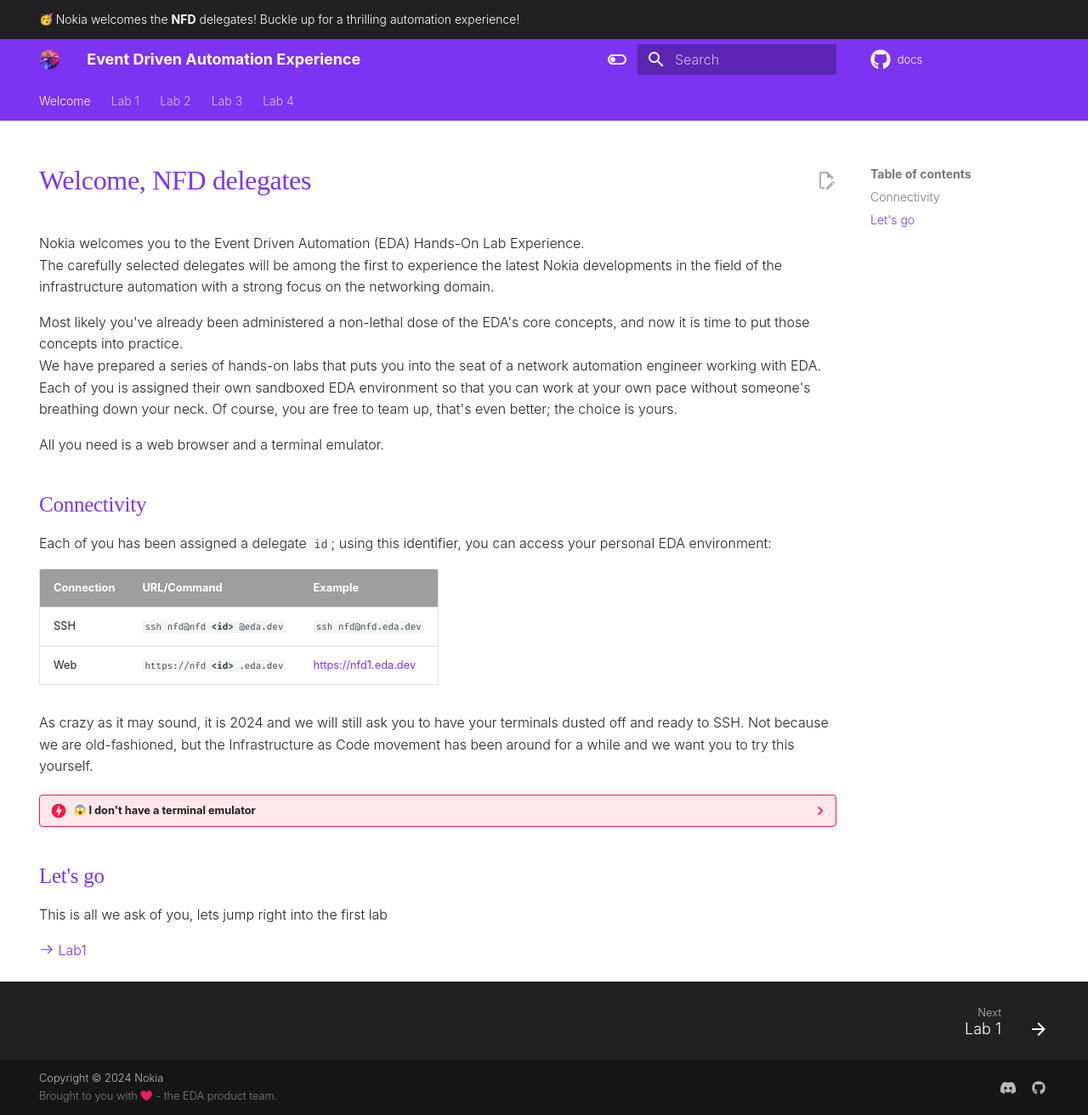
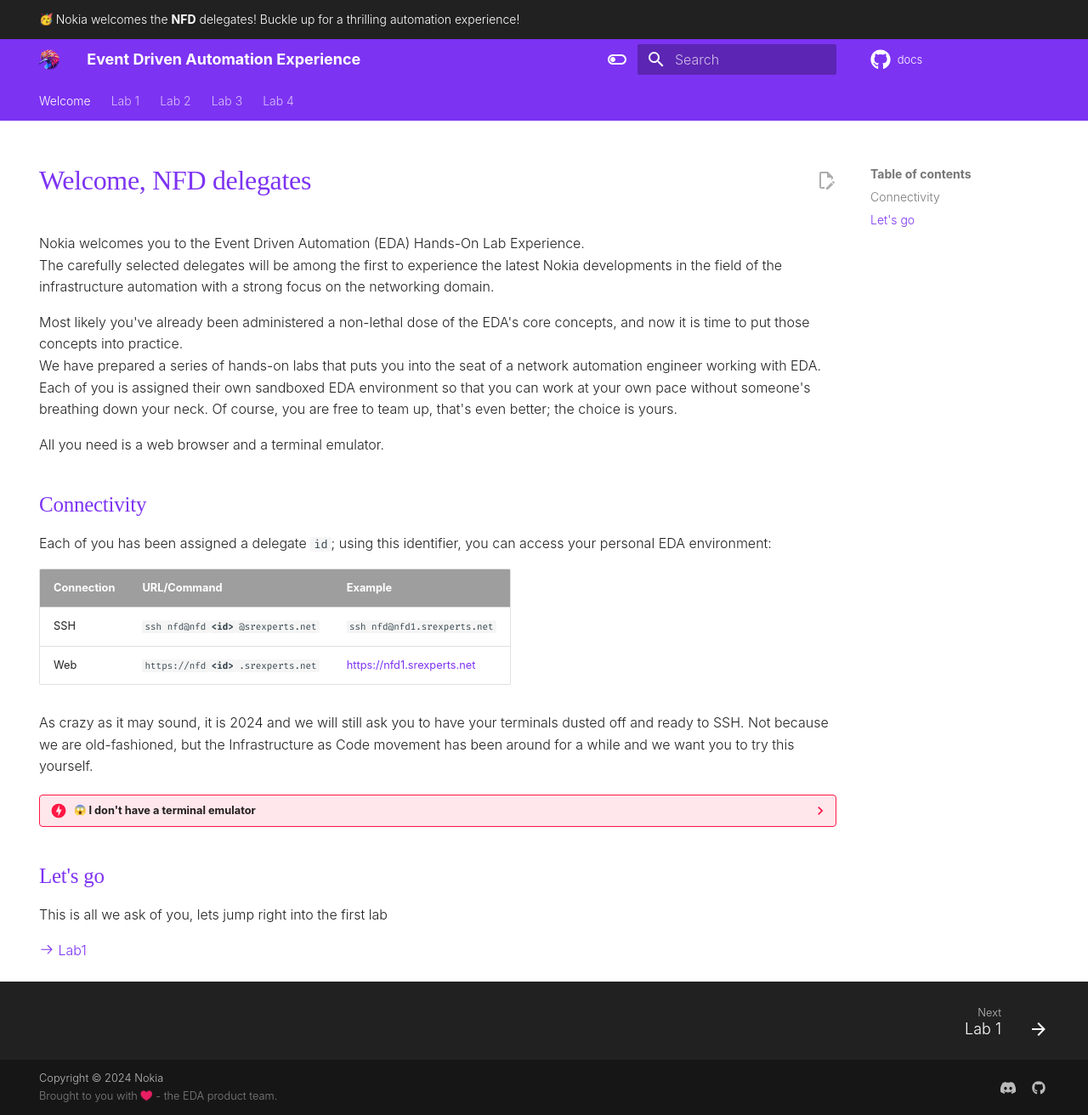
Before and after one commit to eda-labs/nfd24-lab, an MkDocs documentation site: the page built from docs/index.md, in a window 1280 px wide and 1312 px high. Shown: the whole window at 85% size. Built offline with MkDocs 1.6.1 and Material for MkDocs 9.7.7, drawn with Linux system fonts in a browser that asks for light colours; emoji names are drawn with the system emoji font; some web fonts are replaced; plug-ins that fetch from the network failed and are left out; comment, search, counter and statistics services are not loaded.

```diff
--- a/docs/index.md
+++ b/docs/index.md
@@ -18,8 +18,8 @@ Each of you has been assigned a delegate `id`; using this identifier, you can ac
 
 | Connection | URL/Command                       | Example                |
 | ---------- | --------------------------------- | ---------------------- |
-| SSH        | `ssh nfd@nfd`**`<id>`**`@eda.dev` | `ssh nfd@nfd.eda.dev`  |
-| Web        | `https://nfd`**`<id>`**`.eda.dev` | <https://nfd1.eda.dev> |
+| SSH        | `ssh nfd@nfd`**`<id>`**`@srexperts.net` | `ssh nfd@nfd1.srexperts.net`  |
+| Web        | `https://nfd`**`<id>`**`.srexperts.net` | <https://nfd1.srexperts.net> |
 
 As crazy as it may sound, it is 2024 and we will still ask you to have your terminals dusted off and ready to SSH. Not because we are old-fashioned, but the Infrastructure as Code movement has been around for a while and we want you to try this yourself.
 
```
Also changed, not shown: docs/lab1.md (+26 -7 lines), docs/lab2.md (+1 -1 lines).
